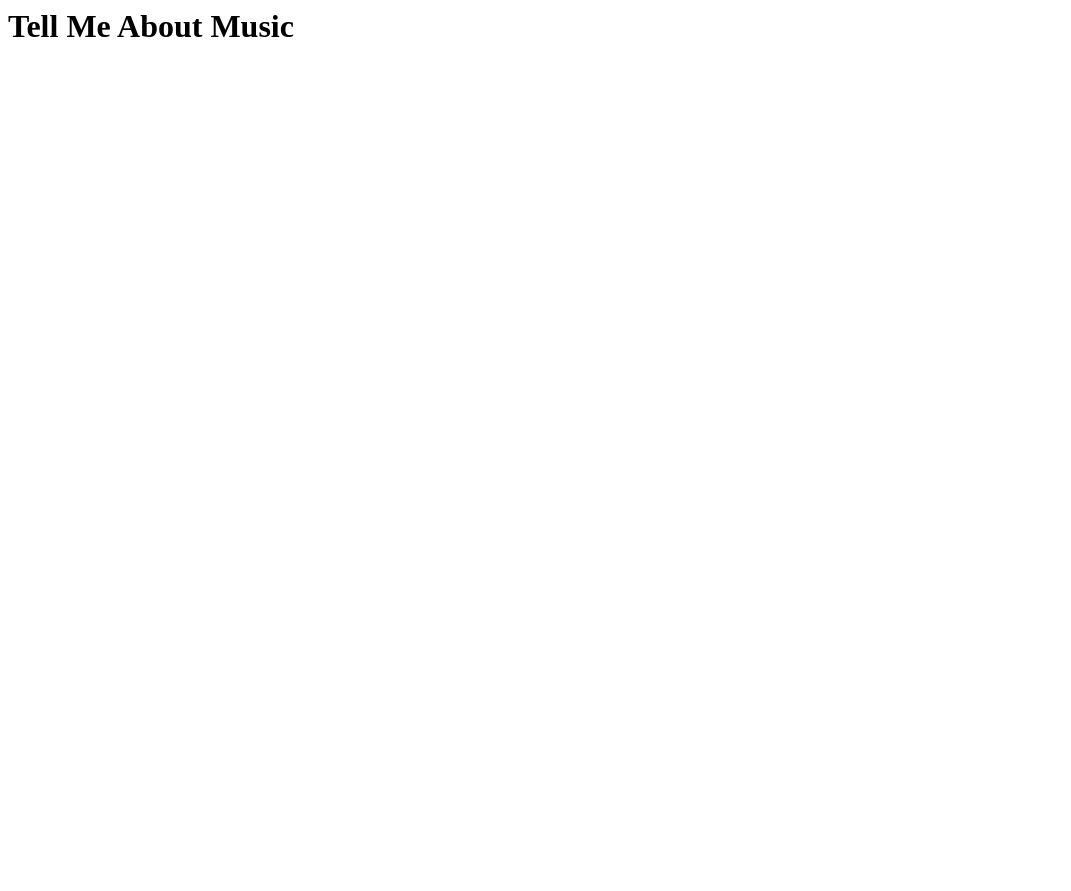
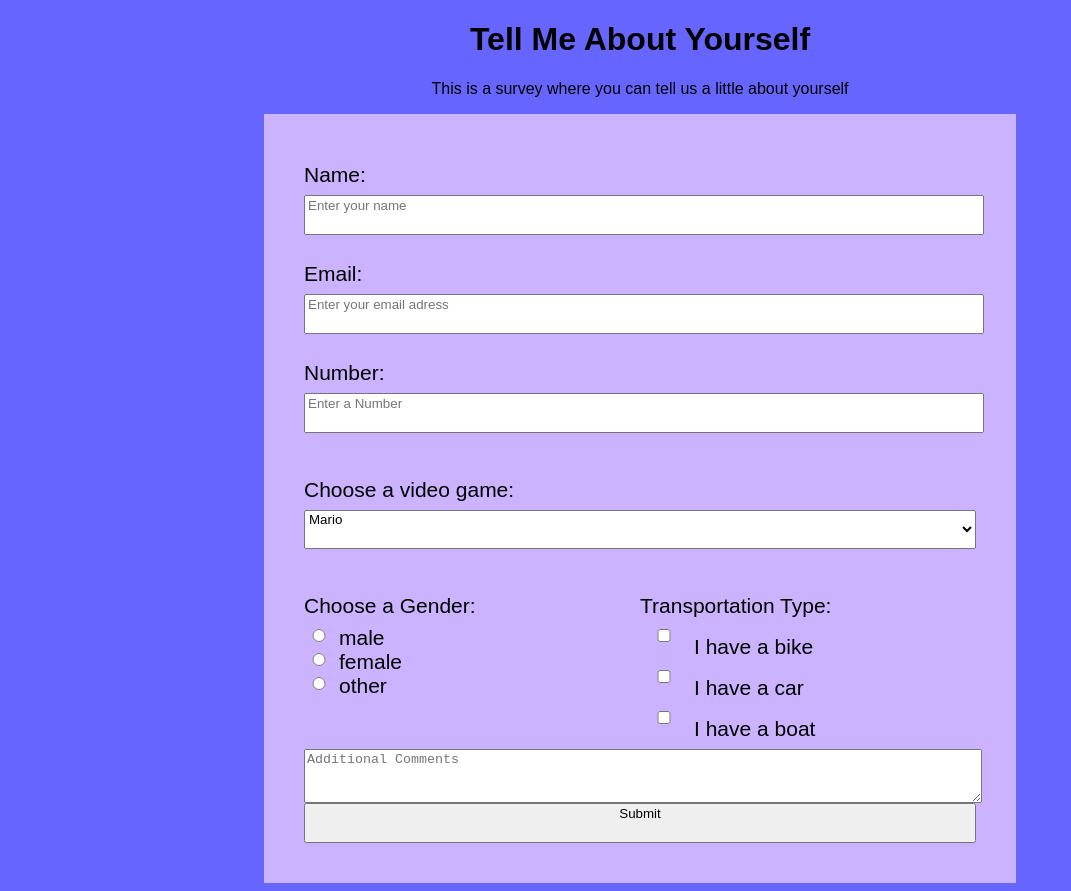
Before and after one commit to malikster123/survey_form, a plain HTML site: page index.html in a window 1280 px wide. Shown: the whole page, without its empty margins (0-1071 px from the left). Before the commit the page ends 800 px from the top, so only its background shows below. Drawn offline with Linux system fonts and the light colour scheme.

Commit message:
Update README with working URL Built the Survey form

```diff
--- /dev/null
+++ b/css/survey_form.css
@@ -0,0 +1,43 @@
+#title, #description {
+  text-align: center;
+
+}
+
+body {
+  font-family: sans-serif;
+  padding-left: 20%;
+  padding-right: 20%;
+}
+
+
+label {
+  font-size: 21px;
+  display: block;
+  padding-bottom: 8px;
+  padding-top:9px;
+}
+
+form {
+  background-color: #ccb3ff;
+  padding: 40px 40px 40px 40px;
+}
+
+body {
+  background-color: #6666ff;
+}
+
+#button-area {
+  float: left;
+  width: 50%;
+  height: 50%;
+  font-size: 21px;
+}
+
+input, textarea, select {
+  display: block;
+  width: 100%;
+  padding-bottom: 20px;
+}
+
+form input[type="radio"] { float: left; width: 20px; margin-right: 10px;}
+form input[type="checkbox"] { float: left; width: 40px; margin-right: 10px;}
--- a/index.html
+++ b/index.html
@@ -1 +1,60 @@
-<h1 id=title>Tell Me About Music</h1>
+<!DOCTYPE html>
+<html lang="eng">
+
+   <head>
+
+       <link rel="stylesheet" type="text/css" href="css/survey_form.css">
+
+   </head>
+
+   <body>
+
+<h1 id=title>Tell Me About Yourself</h1>
+<p id="description">This is a survey where you can tell us a little about yourself</p>
+  <form id="survey-form">
+    <label id="name-label">Name:</label>
+    <input type="text" name="name" id="name" required placeholder="Enter your name"><br>
+    <label id="email-label">Email:</label>
+    <input type="email" name="name" id="email" required placeholder="Enter your email adress"><br>
+    <label id="number-label">Number:</label>
+    <input type="number" max="10" min="1" name="number" id="number" required placeholder="Enter a Number"><br>
+     <br>
+    <label for="cars">Choose a video game:</label>
+
+      <select name="video game" id="dropdown">
+        <option value="Mario">Mario</option>
+        <option value="Sonic">Sonic</option>
+        <option value="GTA">GTA</option>
+        <option value="Fifa">Fifa</option>
+      </select>
+      <br>
+      <br>
+
+
+  <div id="button-area">
+      <label for="gender-label">Choose a Gender:</label>
+
+        <input type="radio" class="radio-inline" name="gender" value="male"> male  <br>
+        <input type="radio" class="radio-inline" name="gender" value="female"> female  <br>
+        <input type="radio" class="radio-inline" name="gender" value="other"> other
+   </div>
+
+
+  <div id="button-area">
+       <label id="transportation-type-label">Transportation Type:</label>
+       <input type="checkbox" id="vehicle1" name="vehicle1" value="Bike">
+       <label for="vehicle1"> I have a bike</label>
+       <input type="checkbox" id="vehicle2" name="vehicle2" value="Car">
+       <label for="vehicle2"> I have a car</label>
+       <input type="checkbox" id="vehicle3" name="vehicle3" value="Boat">
+       <label for="vehicle3"> I have a boat</label>
+    </div>
+    <br>
+
+   <textarea placeholder="Additional Comments"></textarea>
+   <input type="submit" id="submit">
+  </form>
+
+ <script type="text/javascript" src="https://cdn.freecodecamp.org/testable-projects-fcc/v1/bundle.js"></script>
+  </body>
+</html>
```
Also changed, not shown: 1 other file.
